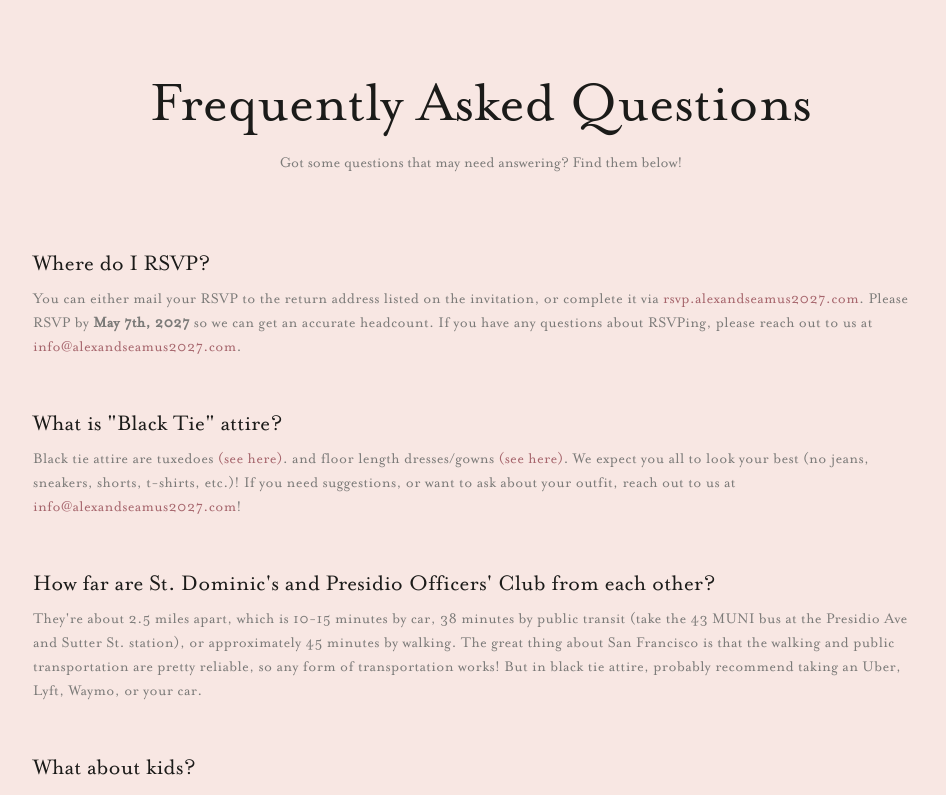
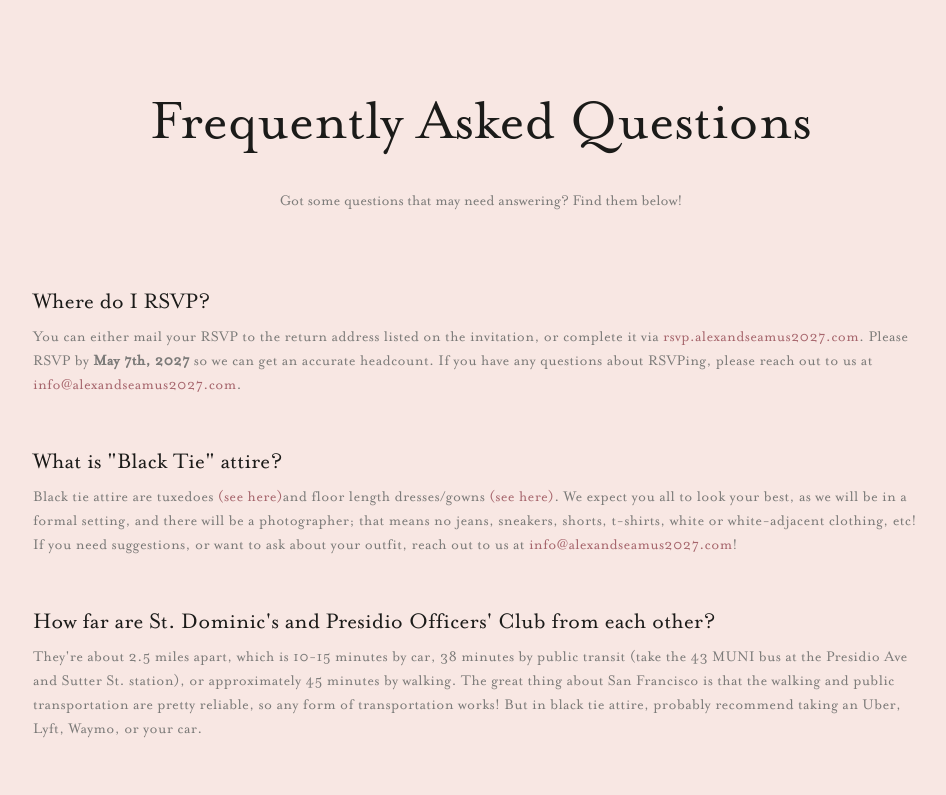
Before and after one commit to alexandrarh/wedding-website, a React (Vite) app: page /faq in a window 1280 px wide. Shown: the top 795 px of the page, without its empty margins (159-1105 px from the left). Built offline with nearby package versions, Linux system fonts and the light colour scheme.

Commit message:
Adjusted content and lining of faq

```diff
--- a/src/components/FaqSection.tsx
+++ b/src/components/FaqSection.tsx
@@ -34,23 +34,23 @@ const faq_section: { id: string; question: string; answer: ReactNode }[] = [
       <span>
         Black tie attire are tuxedoes {''}
         <a
-          href="https://tinyurl.com/27pspvef"
+          href="https://pin.it/4nHkSPzQv"
+          target="_blank"
+          rel="noopener noreferrer"
+          className="text-[var(--color-rose)]"
+        >
+          (see here)
+        </a>
+        and floor length dresses/gowns {''}
+        <a
+          href="https://pin.it/8AMi9IUIK"
           target="_blank"
           rel="noopener noreferrer"
           className="text-[var(--color-rose)]"
         >
           (see here)
         </a>.
-        and floor length dresses/gowns {''}
-        <a
-          href="https://www.pinterest.com/search/pins/?q=black%20tie%20attire%20women&rs=typed"
-          target="_blank"
-          rel="noopener noreferrer"
-          className="text-[var(--color-rose)]"
-        >
-          (see here)
-        </a>.
-        We expect you all to look your best (no jeans, sneakers, shorts, t-shirts, etc.)! If you need suggestions, or want to ask about your outfit, reach out to us at {''}
+        We expect you all to look your best, as we will be in a formal setting, and there will be a photographer; that means no jeans, sneakers, shorts, t-shirts, white or white-adjacent clothing, etc! If you need suggestions, or want to ask about your outfit, reach out to us at {''}
         <a
           href="mailto:info@alexandseamus2027.com"
           rel="noopener noreferrer"
@@ -101,7 +101,7 @@ export default function DetailsCards() {
       style={{ backgroundColor: 'var(--color-blush)' }}
     >
       <h1
-        className="text-6xl text-[var(--color-charcoal)]"
+        className="text-6xl text-[var(--color-charcoal)] leading-relaxed text-center"
         style={{ fontFamily: 'var(--font-script)' }}
       >
         Frequently Asked Questions
```
